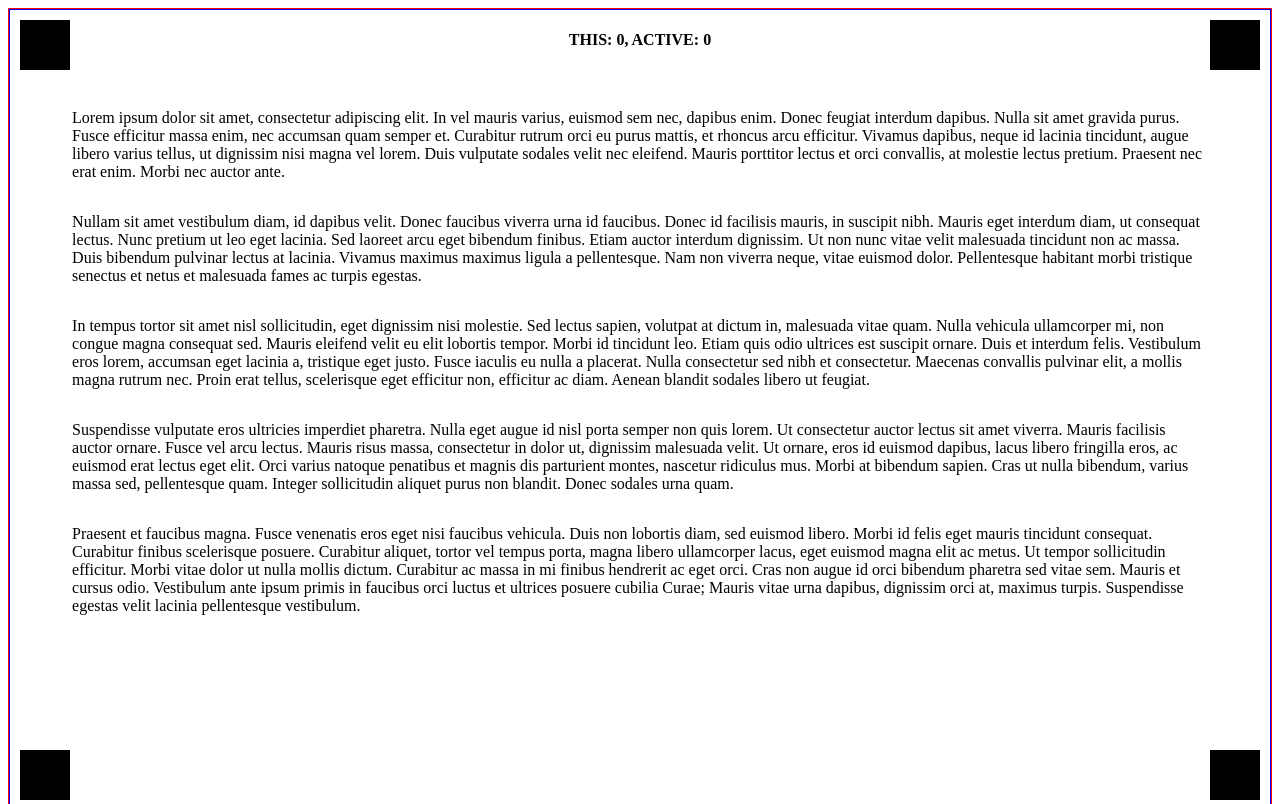
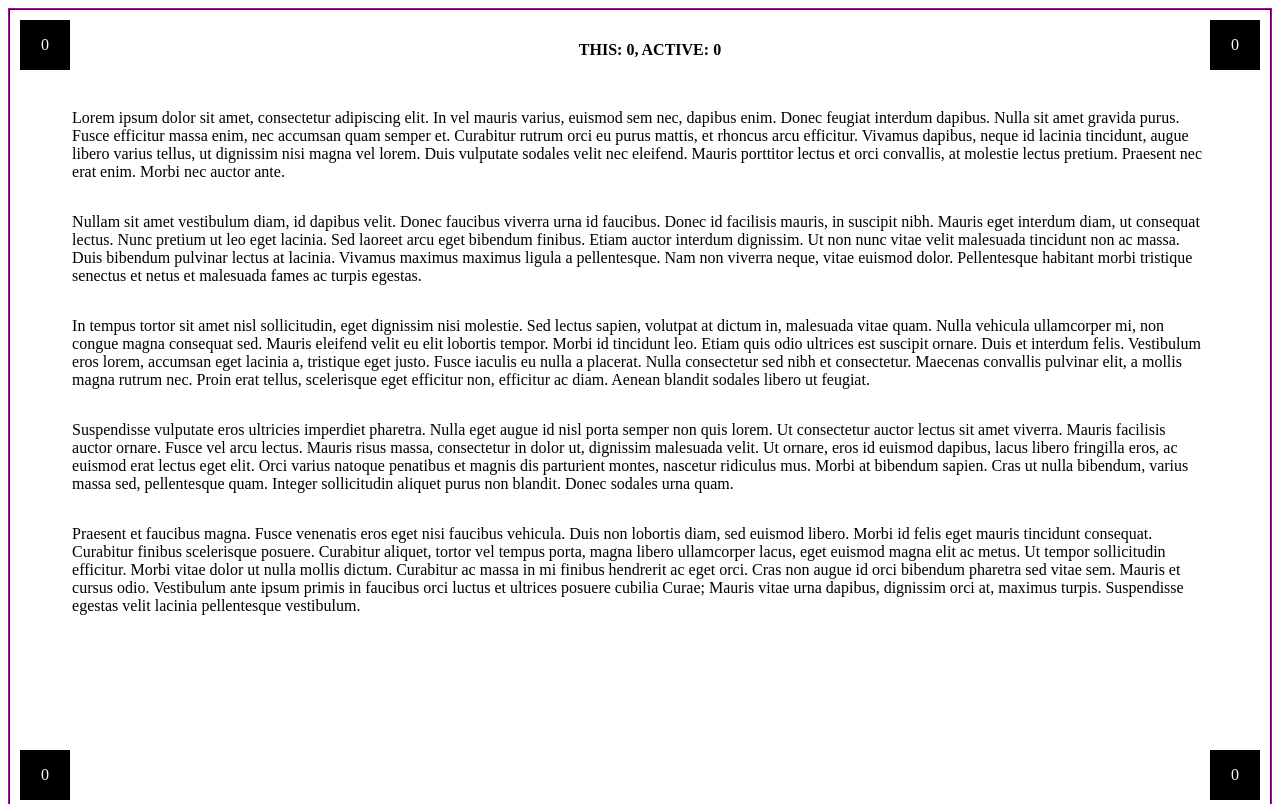
Before and after one commit to huntercaron/ContentBlocks, a Gatsby site: page / in a window 1280 px wide. Shown: the top 804 px of the page. Built offline with nearby package versions, Linux system fonts and the light colour scheme; Gatsby itself is replaced by a stand-in of ours.

Commit message:
more numbers

```diff
--- a/src/components/ContentBlock/index.js
+++ b/src/components/ContentBlock/index.js
@@ -50,9 +50,6 @@ export default class ContentBlock extends React.Component {
       for (const record of records) {
         const targetInfo = record.boundingClientRect;
         const rootBoundsInfo = record.rootBounds;
-
-        console.log("HEY");
-        console.log(targetInfo.bottom, rootBoundsInfo.top);
 
         // Stopped sticking.
         if (targetInfo.bottom > rootBoundsInfo.top && targetInfo.bottom < rootBoundsInfo.bottom) {
--- a/src/pages/index.js
+++ b/src/pages/index.js
@@ -47,6 +47,7 @@ const StickyLayer = styled.div`
   h4 {
     text-align: center;
     width: 100%;
+    padding: 10px;
   }
 `;
 
@@ -55,6 +56,11 @@ const Circle = styled.div`
   width: 50px;
   background-color: black;
   position: absolute;
+  color: white;
+  display: flex;
+  justify-content: center;
+  align-items: center;
+  text-align: center;
 
   ${props => props.left && "left: 10px;"}
   ${props => props.right && "right: 10px;"}
@@ -90,10 +96,10 @@ export default class IndexPage extends React.Component {
               <StickyWrapper>
                 <StickyLayer>
                   <h4>THIS: {i}, ACTIVE: {this.state.activeBlock}</h4>
-                  <Circle top left />
-                  <Circle top right />
-                  <Circle bottom left />
-                  <Circle bottom right />
+                  <Circle top left> {i}</Circle>
+                  <Circle top right> {i}</Circle>
+                  <Circle bottom left> {i}</Circle>
+                  <Circle bottom right> {i}</Circle>
                 </StickyLayer>
               </StickyWrapper>
 
```
